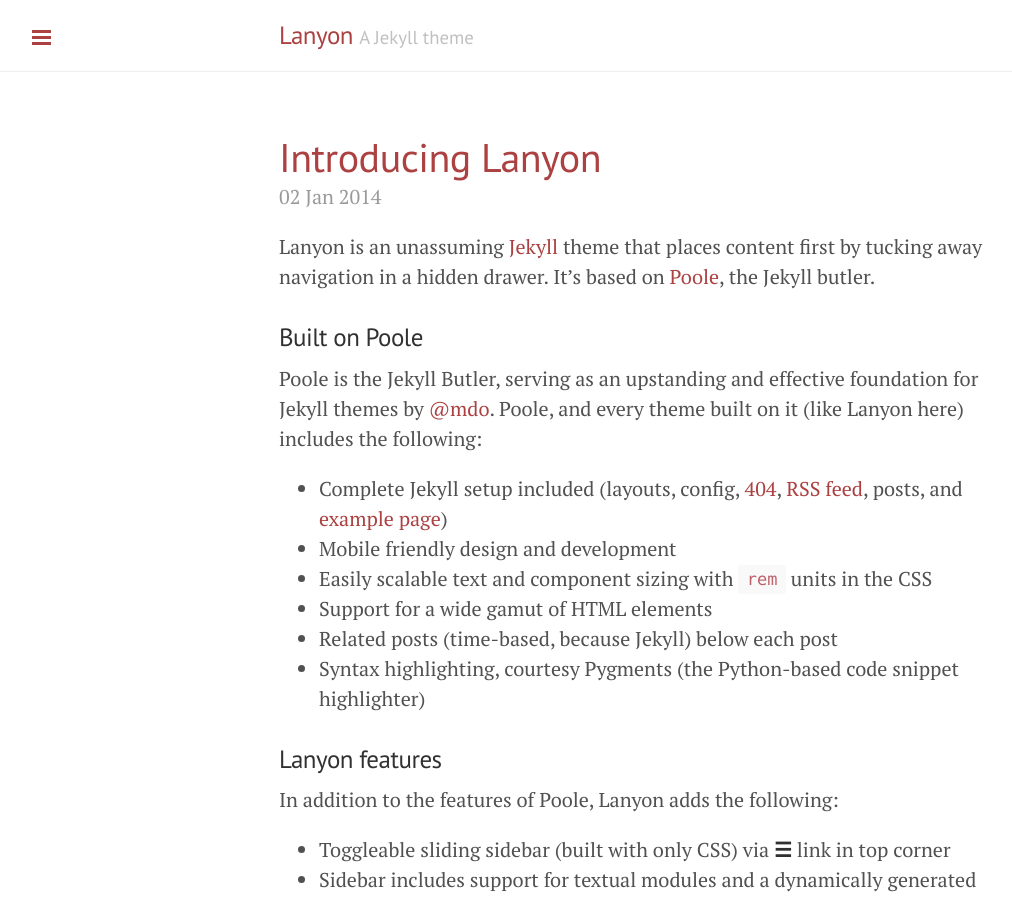
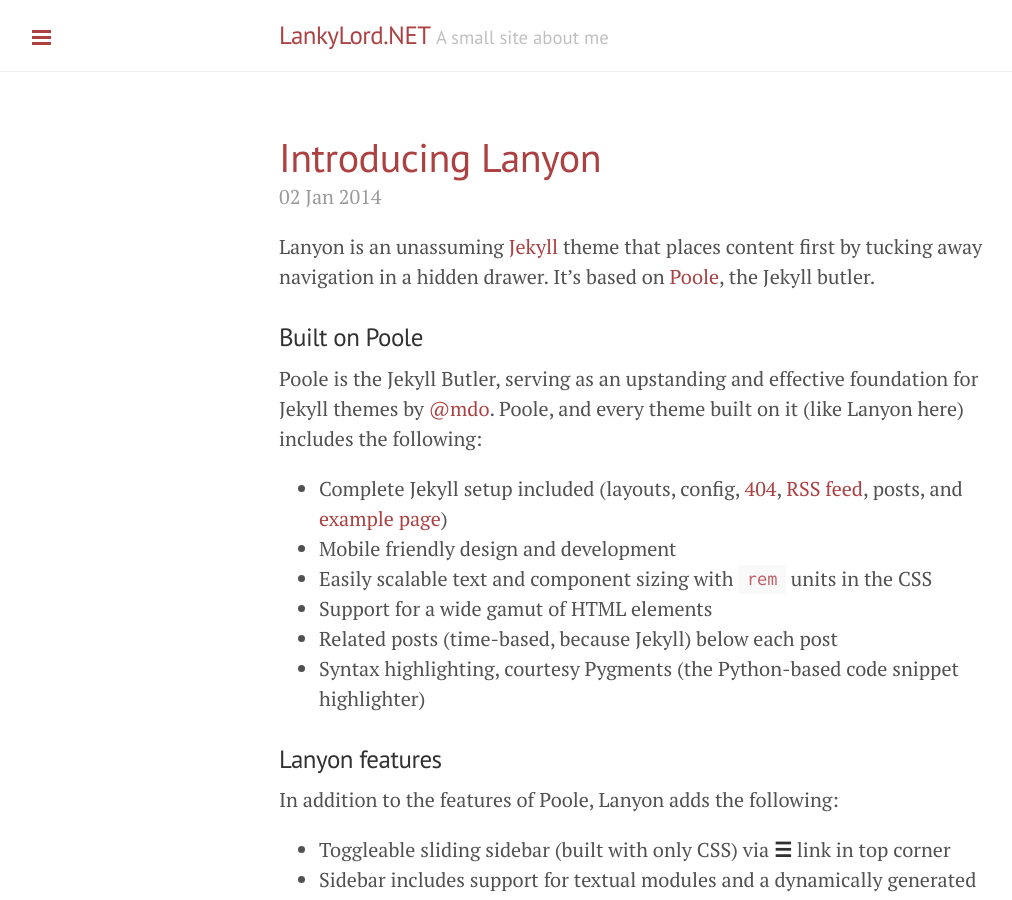
Before and after one commit to LankyLord/lankylord.github.io, a Jekyll site: the page built from index.html, in a window 1280 px wide and 900 px high. Shown: the whole window, without its empty margins (1-1013 px from the left). Built offline with Jekyll 4.4.1, drawn with Linux system fonts in a browser that asks for light colours; the list of posts is cut into pages by our own code.

Commit message:
Setup site.

```diff
--- a/_config.yml
+++ b/_config.yml
@@ -5,14 +5,13 @@
 highlighter: rouge
 
 # Setup
-title:            Lanyon
-tagline:          'A Jekyll theme'
-description:      'A reserved <a href="http://jekyllrb.com" target="_blank">Jekyll</a> theme that places the utmost gravity on content with a hidden drawer. Made by <a href="https://twitter.com/mdo" target="_blank">@mdo</a>.'
-url:              http://lanyon.getpoole.com
+title:            LankyLord.NET
+tagline:          'A small site about me'
+description:      'IT Technician. Anime, LN, and manga fan. Brother of the PC Master Race.'
+url:              http://lankylord.net
 
 author:
-  name:           'Mark Otto'
-  url:            https://twitter.com/mdo
+  name:           'Scott Kendall'
 
 paginate:         5
 
```
